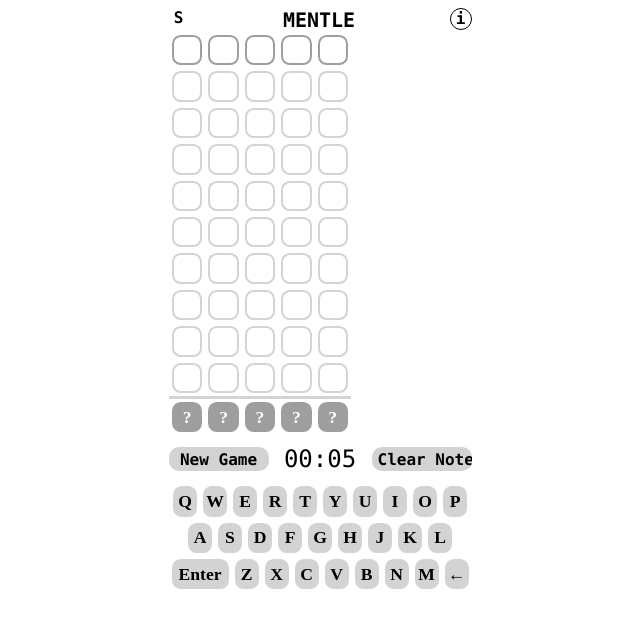
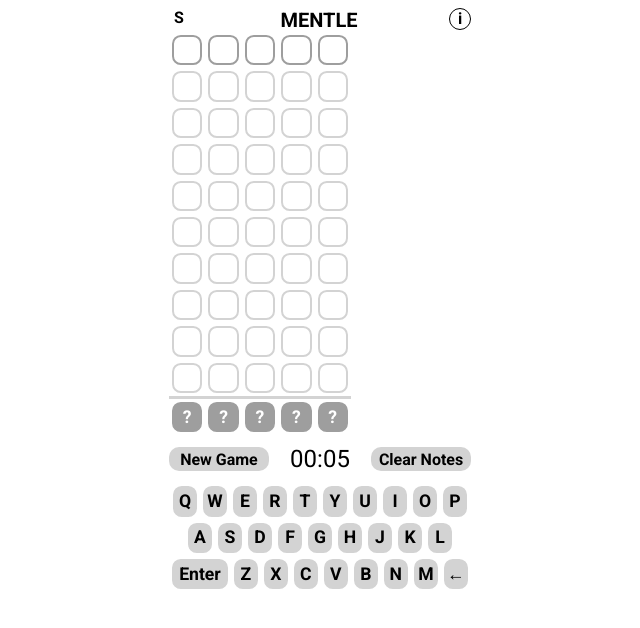
Before and after one commit to mentlegame/mentlegame.github.io, a plain HTML site: page index.html in a window 1280 px wide. Shown: the whole page, without its empty margins (320-960 px from the left). Drawn offline with Linux system fonts and the light colour scheme.

Commit message:
replace Corbel as the main font with Roboto

```diff
--- a/index.html
+++ b/index.html
@@ -2,8 +2,12 @@
 <html>
     <head>
         <title>MENTLE</title>
+        <meta charset="UTF-8">
         <link rel="stylesheet" href="style.css">
         <meta name="viewport" content="width=device-width, user-scalable=no">
+        <style>
+            @import url('https://fonts.googleapis.com/css2?family=Roboto:ital,wght@0,100;0,300;0,400;0,500;0,700;0,900;1,100;1,300;1,400;1,500;1,700;1,900&display=swap');
+        </style>
     </head>
     <body>
         <div id="main">
@@ -42,7 +46,6 @@
                     <li>You can click letters in guessed words to make notes.</li>
                     <li>Notes will update on all letters appropriately, so use them to your advantage!</li>
                 </ul>
-                <br>
                 <b>Colour definitions:</b>
                 <br>
                 <div class="cell note_black"></div>-- amount not in the word.
--- a/style.css
+++ b/style.css
@@ -11,7 +11,7 @@
 }
 
 body, select {
-	font-family: Corbel, Consolas;
+	font-family: "Roboto";
 }
 
 #main {
@@ -60,7 +60,7 @@
 	line-height: 200%;
 	border-radius: var(--cell-radius);
 
-	font-family: Corbel;
+	font-family: "Roboto";
 	font-weight: bold;
 	font-size: var(--font-size);
 
@@ -147,13 +147,13 @@
 }
 
 #timer {
-	font-family: Corbel, Consolas;
+	font-family: "Roboto";
 	font-size: 24px;
 }
 
 
 #start, #confirm, #clear {
-	font-family: Corbel, Consolas;
+	font-family: "Roboto";
 	font-size: 16px;
 	height: 24px;
 	width: 100px;
```
